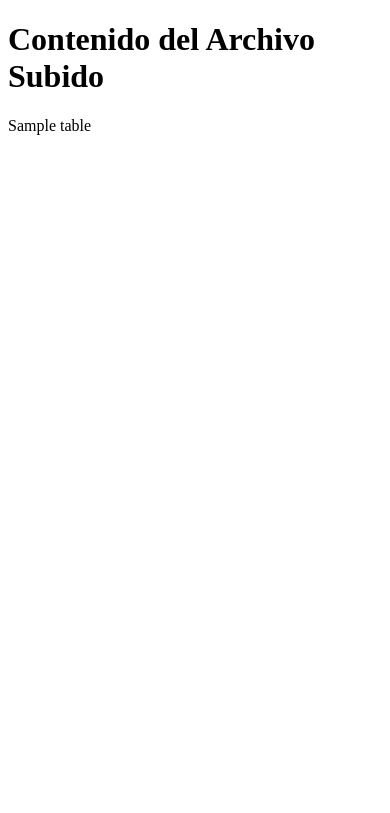
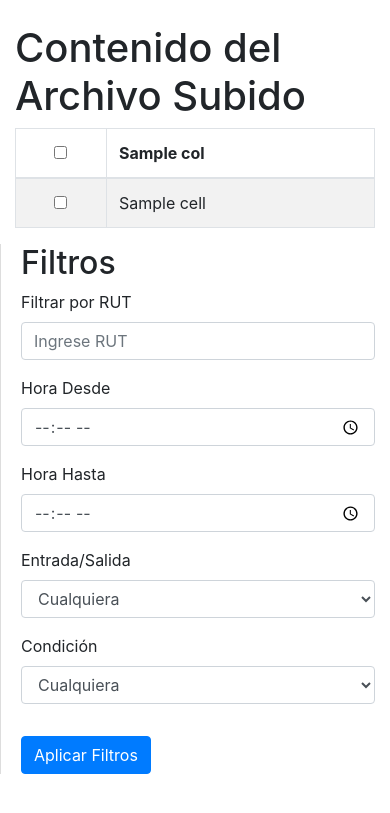
Before and after one commit to Sady-Guzman/ISW2_Proyecto_Asistencias, a Flask app: template templates/visualizacion.html in a window 390 px wide. Shown: the top 813 px of the page. Run offline with Flask 3, Linux system fonts and the light colour scheme; the template is opened without the code that fills it: most values are stand-ins (such as "Sample title", 1, 10 or a date in 2020); some libraries are stand-ins or nearby versions.

Commit message:
mejora vista en MOD validacion y agrega dashboard con filtros

```diff
--- a/templates/visualizacion.html
+++ b/templates/visualizacion.html
@@ -5,10 +5,114 @@
     <meta charset="UTF-8">
     <meta name="viewport" content="width=device-width, initial-scale=1.0">
     <title>Visualización de Archivo</title>
-    <link rel="stylesheet" href="static/styles.css">
+    <link href="https://stackpath.bootstrapcdn.com/bootstrap/4.5.2/css/bootstrap.min.css" rel="stylesheet">
+    <link rel="stylesheet" href="{{ url_for('static', filename='styles.css') }}">
+    <style>
+        /* Custom styles for the table and dashboard */
+        .scrollable-table {
+            max-height: 400px;
+            overflow-y: auto;
+        }
+        .filter-sidebar {
+            border-left: 1px solid #ddd;
+            padding-left: 20px;
+        }
+        .checkbox-cell {
+            text-align: center;
+        }
+    </style>
 </head>
 <body>
-    <h1>Contenido del Archivo Subido</h1>
-    <div>{{ table|safe }}</div>
+    <div class="container-fluid">
+        <div class="row mt-4">
+            <!-- Table Section -->
+            <div class="col-md-8">
+                <h1>Contenido del Archivo Subido</h1>
+                <div class="scrollable-table">
+                    <table class="table table-striped table-bordered">
+                        <thead>
+                            <tr>
+                                <th class="checkbox-cell"><input type="checkbox" onclick="toggleAllCheckboxes(this)"></th>
+                                {% for col in table_columns %}
+                                    <th>{{ col }}</th>
+                                {% endfor %}
+                            </tr>
+                        </thead>
+                        <tbody>
+                            {% for row in table_data %}
+                                <tr>
+                                    <td class="checkbox-cell"><input type="checkbox" class="row-checkbox"></td>
+                                    {% for cell in row %}
+                                        <td>{{ cell }}</td>
+                                    {% endfor %}
+                                </tr>
+                            {% endfor %}
+                        </tbody>
+                    </table>
+                </div>
+            </div>
+
+            <!-- Filter Dashboard Section -->
+            <div class="col-md-4 filter-sidebar">
+                <h2>Filtros</h2>
+                <form method="POST" action="{{ url_for('visualizacion.apply_filters') }}">
+                    <!-- Filter by RUT -->
+                    <div class="form-group">
+                        <label for="filter-rut">Filtrar por RUT</label>
+                        <input type="text" class="form-control" id="filter-rut" name="filter_rut" placeholder="Ingrese RUT">
+                    </div>
+
+                    <!-- Filter by Time -->
+                    <div class="form-group">
+                        <label for="from-hour">Hora Desde</label>
+                        <input type="time" class="form-control" id="from-hour" name="from_hour">
+                    </div>
+                    <div class="form-group">
+                        <label for="to-hour">Hora Hasta</label>
+                        <input type="time" class="form-control" id="to-hour" name="to_hour">
+                    </div>
+
+                    <!-- Select Entrada/Salida -->
+                    <div class="form-group">
+                        <label for="entry-exit">Entrada/Salida</label>
+                        <select class="form-control" id="entry-exit" name="entry_exit">
+                            <option value="any">Cualquiera</option>
+                            <option value="entrada">Entrada</option>
+                            <option value="salida">Salida</option>
+                        </select>
+                    </div>
+
+                    <!-- Select Condition -->
+                    <div class="form-group">
+                        <label for="condition">Condición</label>
+                        <select class="form-control" id="condition" name="condition">
+                            <option value="any">Cualquiera</option>
+                            <option value="duplicado">Duplicado</option>
+                            <option value="saltado">Saltado</option>
+                            <option value="correcto">Correcto</option>
+                            <option value="invertir">Invertir</option>
+                        </select>
+                    </div>
+
+                    <!-- Apply Filters Button -->
+                    <button type="submit" class="btn btn-primary mt-3">Aplicar Filtros</button>
+                </form>
+            </div>
+        </div>
+    </div>
+
+    <script>
+        // Toggle all checkboxes
+        function toggleAllCheckboxes(source) {
+            checkboxes = document.getElementsByClassName('row-checkbox');
+            for (var i = 0; i < checkboxes.length; i++) {
+                checkboxes[i].checked = source.checked;
+            }
+        }
+    </script>
+
+    <script src="https://code.jquery.com/jquery-3.5.1.slim.min.js"></script>
+    <script src="https://cdn.jsdelivr.net/npm/@popperjs/core@2.9.1/dist/umd/popper.min.js"></script>
+    <script src="https://stackpath.bootstrapcdn.com/bootstrap/4.5.2/js/bootstrap.min.js"></script>
 </body>
 </html>
```
Also changed, not shown: visualizacion.py (+77 -7 lines).
